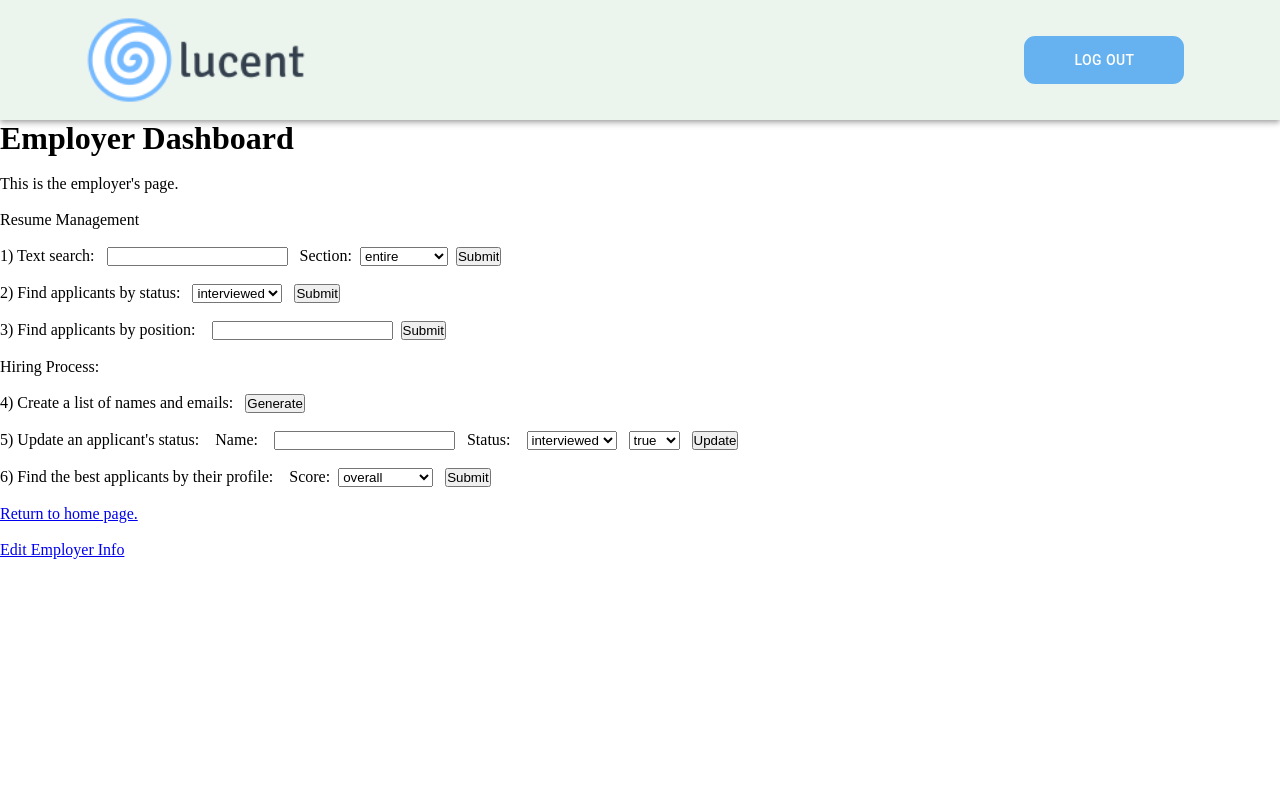
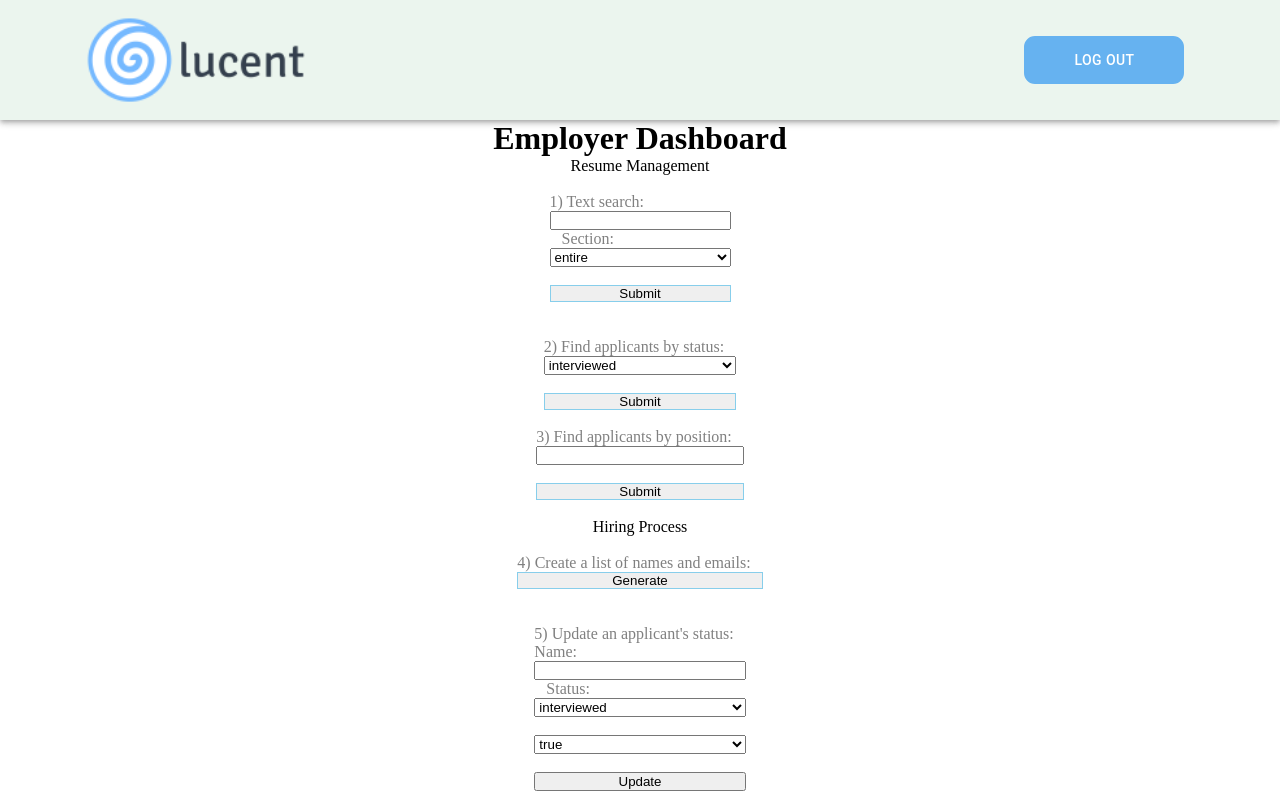
Before and after one commit to paulz233331/cs160project, a React (Create React App) app in the folder client/: page /employer in a window 1280 px wide. Shown: the top 800 px of the page. Built offline with nearby package versions, Linux system fonts and the light colour scheme.

Commit message:
updated css on employer

```diff
--- a/client/src/pages/employer/Employer.jsx
+++ b/client/src/pages/employer/Employer.jsx
@@ -2,9 +2,48 @@ import React, {useState} from 'react';
 import Navbar from '../../components/navbar/Navbar';
 import './employer.css';
 import { Redirect } from 'react-router';
+import { makeStyles } from '@material-ui/core/styles';
+import logo from '../../assets/mainlogo.png';
+
+const useStyles = makeStyles((theme) => ({
+  root: {
+      display: 'flex',
+      flexDirection: 'column',
+      justifyContent: 'center',
+      alignItems: 'center',
+    '& .MuiTextField-root': {
+      margin: theme.spacing(1),
+      width: '25ch',
+    },
+},
+formLayout: {
+    display: 'flex',
+    flexDirection: 'column',
+},
+applicationFormHeader: {
+    display: 'flex',
+    flexDirection: 'column',
+    justifyContent: 'center',
+    color: 'gray',
+    '& img': {
+        alignSelf: 'center',
+        justifySelf: 'center'
+    }
+},
+submitApplicationButton: {
+  border: '1px solid skyblue',
+  width: '100%'
+}
+}));
 
 function Employer() {
     const isFirstTimeUser = localStorage.getItem("firstTimeUser");
+    const classes = useStyles();
+    const KeyCodes = {
+        comma: 188,
+        enter: 13,
+      };
+
 
     if (isFirstTimeUser === "yes") return <Redirect to="/employer-info" />
 
@@ -18,13 +57,13 @@ function Employer() {
 
         <div>
             <Navbar employerNavBar={true} />
+        </div>
+             <form action="http://localhost:3001/emp1" method="post" className={classes.root} >
             <h1>Employer Dashboard</h1>
-        </div>
-            <br/>
-             This is the employer's page. <br /><br/>
              Resume Management <br /><br />
-             <form action="http://localhost:3001/emp1" method="post">
+                <div className={classes.applicationFormHeader}>
                  <label for="fnd">1) Text search: &nbsp;&nbsp;</label>
+                 <div className={classes.formLayout}>
                  <input type="text" id="fnd" name="fnd" />&nbsp;&nbsp;
                  Section:&nbsp;&nbsp;
                  <select name="sections" id="cars">
@@ -38,38 +77,54 @@ function Employer() {
                    <option value="technology">technology</option>
                    <option value="languages">languages</option>
                  </select>&nbsp;&nbsp;
-                 <input type="submit" value="Submit" /><br/><br/>
+                 <input type="submit" value="Submit" className={classes.submitApplicationButton} /><br/><br/>
+                 </div>
+               </div>
              </form>
 
 
-             <form action="http://localhost:3001/emp3" method="post">
+             <form action="http://localhost:3001/emp3" method="post" className={classes.root} >
+               <div className={classes.applicationFormHeader}>
                  2) Find applicants by status: &nbsp;&nbsp;
-                 <select name="status" id="status">
-                    <option value="interviewed">interviewed</option>
-                    <option value="hired">hired</option>
-                    <option value="offered">offered</option>
-                    <option value="otherOffer">otherOffer</option>
-                  </select> &nbsp;&nbsp;<input type="submit" value="Submit" />
+                 <div className={classes.formLayout}>
+                     <select name="status" id="status">
+                        <option value="interviewed">interviewed</option>
+                        <option value="hired">hired</option>
+                        <option value="offered">offered</option>
+                        <option value="otherOffer">otherOffer</option>
+                      </select> &nbsp;&nbsp;<input type="submit" value="Submit" className={classes.submitApplicationButton}  />
+                 </div>
+               </div>
               </form>
               <br/>
-              <form action="http://localhost:3001/emp4" method="post">
+              <form action="http://localhost:3001/emp4" method="post" className={classes.root} >
+                <div className={classes.applicationFormHeader}>
                   <label for="psn">3) Find applicants by position: &nbsp;&nbsp; </label>
+                  <div className={classes.formLayout}>
                    <input type="text" id="psn" name="psn" />
                    &nbsp;&nbsp;
-                   <input type="submit" value="Submit" />
+                   <input type="submit" value="Submit" className={classes.submitApplicationButton} />
+                  </div>
+                 </div>
                </form>
                <br />
 
-               Hiring Process: <br /><br />
-
-             <form action="http://localhost:3001/emp2" method="post">
+             <form action="http://localhost:3001/emp2" method="post" className={classes.root} >
+               Hiring Process <br /><br />
+                <div className={classes.applicationFormHeader}>
                  4) Create a list of names and emails: &nbsp;&nbsp;
-                 <input type="submit" value="Generate" /><br/><br/>
+                 <div className={classes.formLayout}>
+                 <input type="submit" value="Generate" className={classes.submitApplicationButton} /><br/><br/>
+                 </div>
+                </div>
              </form>
 
-               <form action="http://localhost:3001/emp5" method="post">
+               <form action="http://localhost:3001/emp5" method="post" className={classes.root} >
+                <div className={classes.applicationFormHeader}>
                  <label for="stu">5) Update an applicant's status: &nbsp;&nbsp; </label>
-                 Name: &nbsp;&nbsp; <input type="text" id="stu" name="stu" />&nbsp;&nbsp;
+                 Name: &nbsp;&nbsp;
+                 <div className={classes.formLayout}>
+                 <input type="text" id="stu" name="stu" />&nbsp;&nbsp;
                  Status: &nbsp;&nbsp; <select name="sts" id="sts">
                       <option value="interviewed">interviewed</option>
                       <option value="hired">hired</option>
@@ -81,12 +136,17 @@ function Employer() {
                     <option value="false">false</option>
                   </select> &nbsp;&nbsp;
                   <input type="submit" value="Update" />
+                  </div>
                   <br /><br />
+               </div>
               </form>
 
-             <form action="http://localhost:3001/emp6" method="post">
+             <form action="http://localhost:3001/emp6" method="post" className={classes.root} >
+               <div className={classes.applicationFormHeader}>
                <label for="prof">6) Find the best applicants by their profile: &nbsp;&nbsp; </label>
-                Score:&nbsp;&nbsp;<select name="profileValue" id="profileValue">
+                Score:&nbsp;&nbsp;
+                <div className={classes.formLayout}>
+                <select name="profileValue" id="profileValue">
                   <option value="overall">overall</option>
                   <option value="hardworking">hardworking</option>
                   <option value="experience">experience</option>
@@ -95,9 +155,11 @@ function Employer() {
                   <option value="organization">organization</option>
                 </select> &nbsp;&nbsp;
                 <input type="submit" value="Submit" />
+                </div>
+              </div>
                 <br /><br />
                 <a href="http://localhost:3000">Return to home page.</a>
-                <br/><br />
+                <br/>
                 <a href="http://localhost:3000/employer-info">Edit Employer Info</a>
             </form>
          </body>
--- a/client/src/pages/employerInfo/EmployerInfo.jsx
+++ b/client/src/pages/employerInfo/EmployerInfo.jsx
@@ -36,12 +36,6 @@ applicationFormHeader: {
         width: '200px',
         alignSelf: 'center',
         justifySelf: 'center'
-    }
-},
-skillsInput: {
-    margin: '500px',
-    '& input[type=text]': {
-        height: '500px'
     }
 },
 submitApplicationButton: {
```
